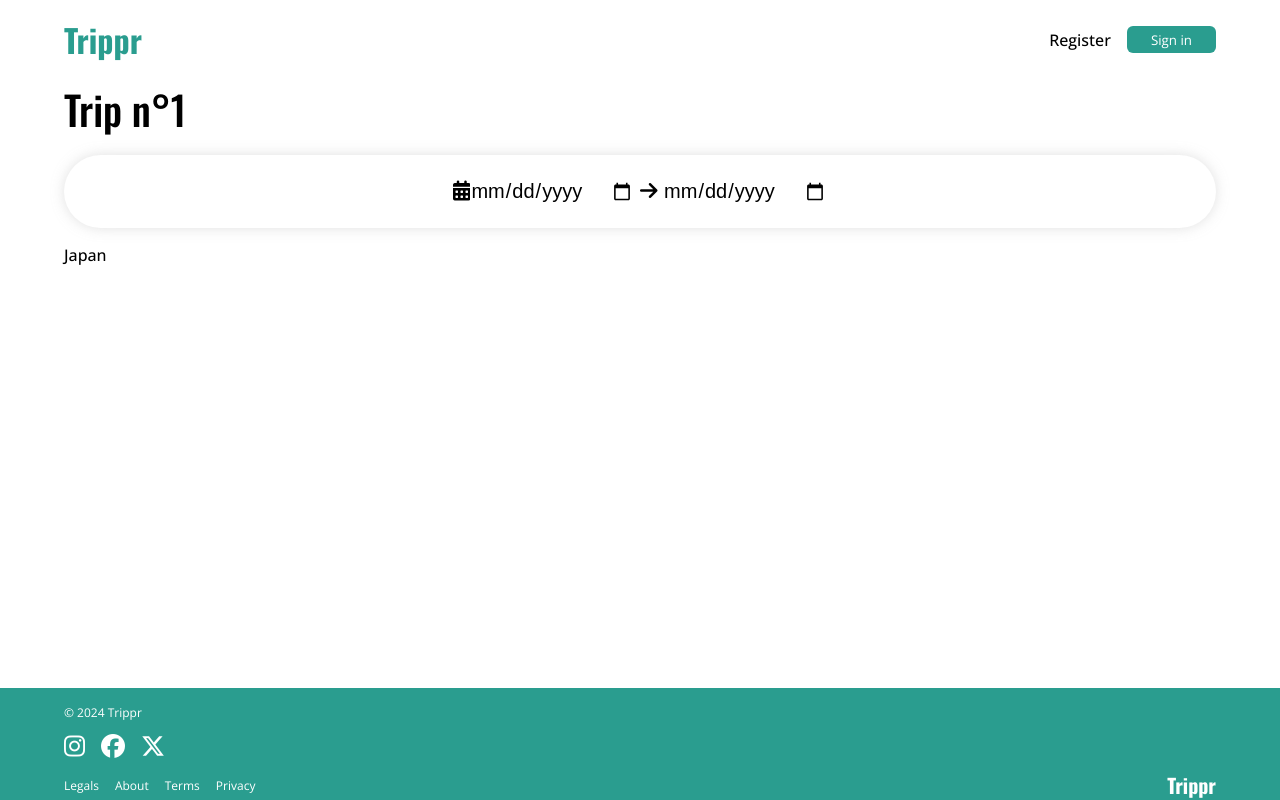
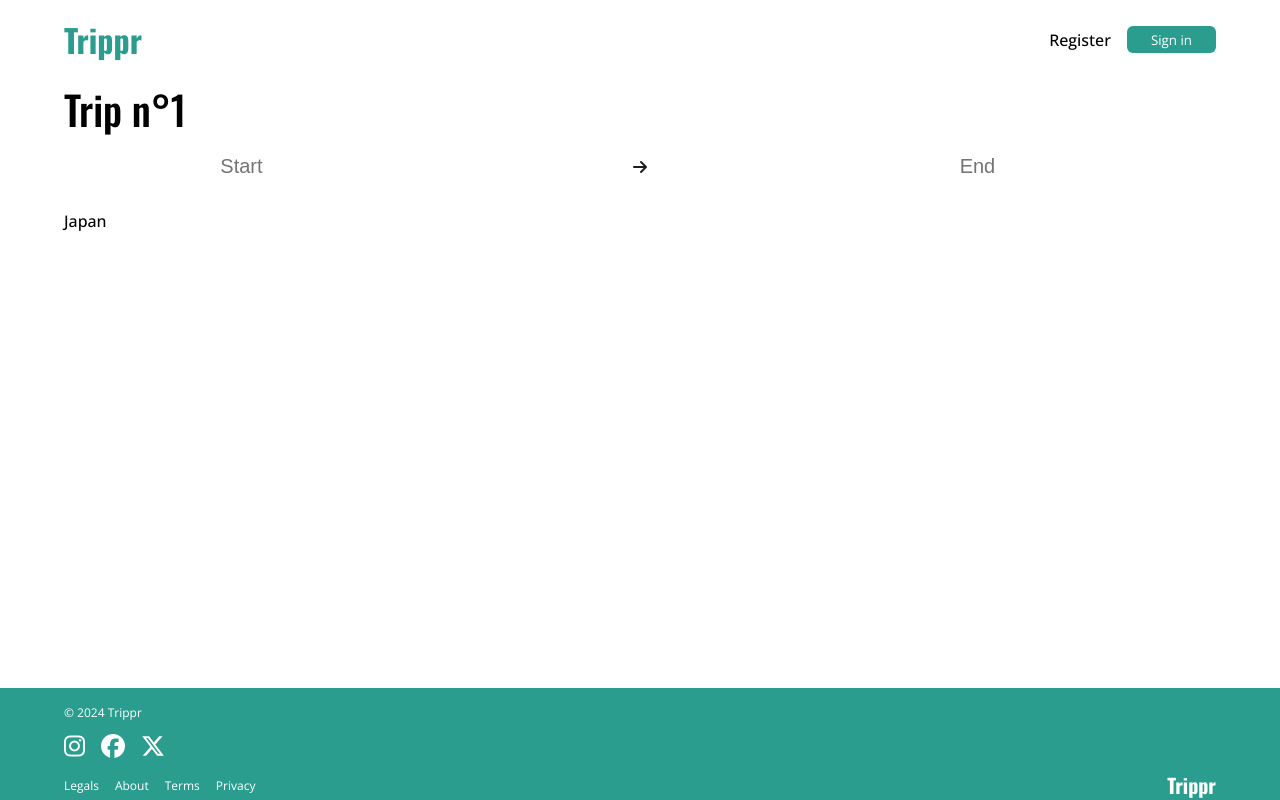
Before and after one commit to Swinae/showcase, a React (Vite) app in the folder FRONT/: page /mytrips/1 in a window 1280 px wide. Built offline with nearby package versions, Linux system fonts and the light colour scheme.

Commit message:
Added: - Working date picker

```diff
--- a/FRONT/package.json
+++ b/FRONT/package.json
@@ -13,7 +13,9 @@
     "@emotion/css": "^11.13.4",
     "@emotion/react": "^11.13.3",
     "axios": "^1.7.7",
+    "date-fns": "^4.1.0",
     "react": "^18.3.1",
+    "react-date-range": "^2.0.1",
     "react-dom": "^18.3.1",
     "react-router-dom": "^6.26.1"
   },
@@ -21,6 +23,7 @@
     "@emotion/babel-plugin": "^11.12.0",
     "@eslint/js": "^9.9.0",
     "@types/react": "^18.3.3",
+    "@types/react-date-range": "^1.4.9",
     "@types/react-dom": "^18.3.0",
     "@vitejs/plugin-react": "^4.3.1",
     "eslint": "^9.9.0",
--- a/FRONT/src/components/DatePicker/DatePicker.tsx
+++ b/FRONT/src/components/DatePicker/DatePicker.tsx
@@ -1,54 +1,82 @@
 import { css } from '@emotion/react';
+import 'react-date-range/dist/styles.css'; // main style file
+import 'react-date-range/dist/theme/default.css'; // theme css file
+import { DateRangePicker, RangeKeyDict } from 'react-date-range';
+import { useState } from 'react';
 
 interface DatePickerProps {
-    dates: {
-        start_date: Date | undefined,
-        end_date: Date | undefined
-    }
+    newTripDates: (data: any) => void;
+}
+
+interface DateRange {
+    startDate: Date | undefined;
+    endDate: Date | undefined;
+    key: string | undefined;
 }
 
 export function DatePicker(props: DatePickerProps) {
-    const { dates } = props
 
-    const formatDate = (date: Date | undefined) => {
-        return date
-            ? date.toLocaleDateString('en-gb', {
-                year: 'numeric',
-                month: 'long',
-                day: 'numeric',
-            })
-            : 'Date not available'; // Fallback text when date is undefined
-    };
-
-    const start_date = formatDate(dates.start_date)
-    const end_date = formatDate(dates.end_date)
-
-
+    const { newTripDates } = props
     /* ---STYLE--- */
     const datePickerStyle = css`
-        padding: 1.5rem 0rem;
-        box-shadow: 0px 0px 15px -2px rgba(155, 155, 155, 0.40);
-        border-radius: 3rem;
-        text-align: center;
-        font-family: 'Oswalt', sans-serif;
-        font-size: 20px;
-        font-weight: 500;
+        .rdrDateRangePickerWrapper {
+            display: flex;
+            justify-content: center;
+            align-items: center;
+        }
 
-        & input {
-            border: none;
-            font-family: 'Oswalt', sans-serif;
-            font-size: 20px;
-            font-weight: 500;
+        .rdrCalendarWrapper.rdrDateRangeWrapper{
+            flex: 1;
+        }
+
+        .rdrMonth {
+            width: 100%;
+        }
+
+        .rdrDefinedRangesWrapper {
+            display: none
         }
     `
 
+    const [dateRange, setDateRange] = useState<DateRange[]>([
+        {
+            startDate: new Date(),
+            endDate: new Date(),
+            key: 'selection',
+        },
+    ]);
+
+    const handleSelect = (item: RangeKeyDict) => {
+        setDateRange([
+            {
+                startDate: item.selection.startDate,
+                endDate: item.selection.endDate,
+                key: 'selection'
+            }
+        ])
+    }
+
     return (
-        <div>
-            <div className='date-picker' css={datePickerStyle}>
-                <i className="fa-solid fa-calendar-days"></i>
-                <input className='date-picker-input' type="date" value={start_date}/> <i className="fa-solid fa-arrow-right"></i> <input className='date-picker-input' type="date" value={end_date}/>
-            </div>
-        </div>
-
+        <>
+            <DateRangePicker
+                css={datePickerStyle}
+                ranges={dateRange}
+                onChange={ (item) => {
+                    handleSelect(item)
+                    newTripDates(item)
+                }}
+                months={1}
+                direction="vertical"
+                showDateDisplay={false}
+                rangeColors={['var(--third-font-color)']}
+                moveRangeOnFirstSelection={false}
+            />
+        </>
+        /*      <div>
+                 <div className='date-picker' css={datePickerStyle}>
+                     <i className="fa-solid fa-calendar-days"></i>
+                     <input className='date-picker-input' type="date" value={start_date}/> <i className="fa-solid fa-arrow-right"></i> <input className='date-picker-input' type="date" value={end_date}/>
+                 </div>
+             </div> */
     )
 }
--- a/FRONT/src/pages/TripDetails/TripDetails.tsx
+++ b/FRONT/src/pages/TripDetails/TripDetails.tsx
@@ -3,12 +3,23 @@ import { useParams } from "react-router-dom"
 import { getTripInfo } from "../../services/api/Trips"
 import { Trip } from "../../services/interfaces/Trip"
 import { DatePicker } from "../../components/DatePicker/DatePicker"
+import { css } from "@emotion/react"
+
+interface TripDates {
+    selection: {
+        startDate: Date,
+        endDate: Date,
+        key: string
+    }
+}
 
 export function TripDetailsPage() {
 
-    const {tripId} = useParams()
+    const { tripId } = useParams()
     const [tripInfo, setTripInfo] = useState<Trip>()
+    const [tripDates, setTripDates] = useState<TripDates>()
 
+    /* LOAD TRIP INFO */
     useEffect(() => {
         const loadTrips = async () => {
             try {
@@ -22,10 +33,68 @@ export function TripDetailsPage() {
         loadTrips()
     }, [tripId])
 
+
+    /* DATE RANGE */
+    const handleTripDates = (dates: TripDates): void => {
+        setTripDates(dates)
+    }
+
+    const [newStartDate, setNewStartDate] = useState<string | undefined>('')
+    const [newEndDate, setNewEndDate] = useState<string | undefined>('')
+
+    useEffect(() => {
+        setNewStartDate(tripDates?.selection.startDate.toLocaleDateString())
+        setNewEndDate(tripDates?.selection.endDate.toLocaleDateString())
+    }, [tripDates])
+
+    /* HANDLE CALANDAR VISIBILITY */
+    const [showCalandar, setShowCalandar] = useState(false)
+    const toggleCalandarVisibility = () => {
+        setShowCalandar(!showCalandar)
+    }
+
+    /*---STYLE--- */
+    const calandarDisplay = css`
+        .displayNone {
+            display: none;
+        }
+
+        .displayBlock {
+            display: block;
+        }
+    `
+
+    const dateDisplayStyle = css`
+        display: flex;
+        align-items: center;
+        justify-content: space-around;
+        width: 100%;
+        color: #1d1d1d;
+
+        & input {
+            font-size: 20px;
+            border: none;
+            outline: none;
+            cursor: pointer;
+            width: 100px;
+            color: #1d1d1d; //TO CHECK: COLOR IS NOT TAKEN INTO ACCOUNT FOR SOME REASON
+        }
+    `
+
     return (
         <>
             <h1>{tripInfo?.title}</h1>
-            <DatePicker dates = {{start_date: tripInfo?.start_date, end_date: tripInfo?.end_date}}/>
+            <div className="date-display-wrapper" css={dateDisplayStyle}>
+                <input readOnly type="text" placeholder={tripDates ? `${newStartDate}` : 'Start'} onClick={toggleCalandarVisibility} alt="Select the starting date of your trip" />
+                <i className="fa-solid fa-arrow-right"></i>
+                <input readOnly type="text" placeholder={tripDates ? `${newEndDate}` : 'End'} onClick={toggleCalandarVisibility} alt="Select the ending date of your trip" />
+            </div>
+
+            <div css={calandarDisplay}>
+                <div className={showCalandar ? "displayBlock" : "displayNone"}>
+                    <DatePicker newTripDates={handleTripDates} />
+                </div>
+            </div>
             <p>{tripInfo?.location}</p>
         </>
     )
```
Also changed, not shown: 1 other file (tests, documents, lock files or other folders).
